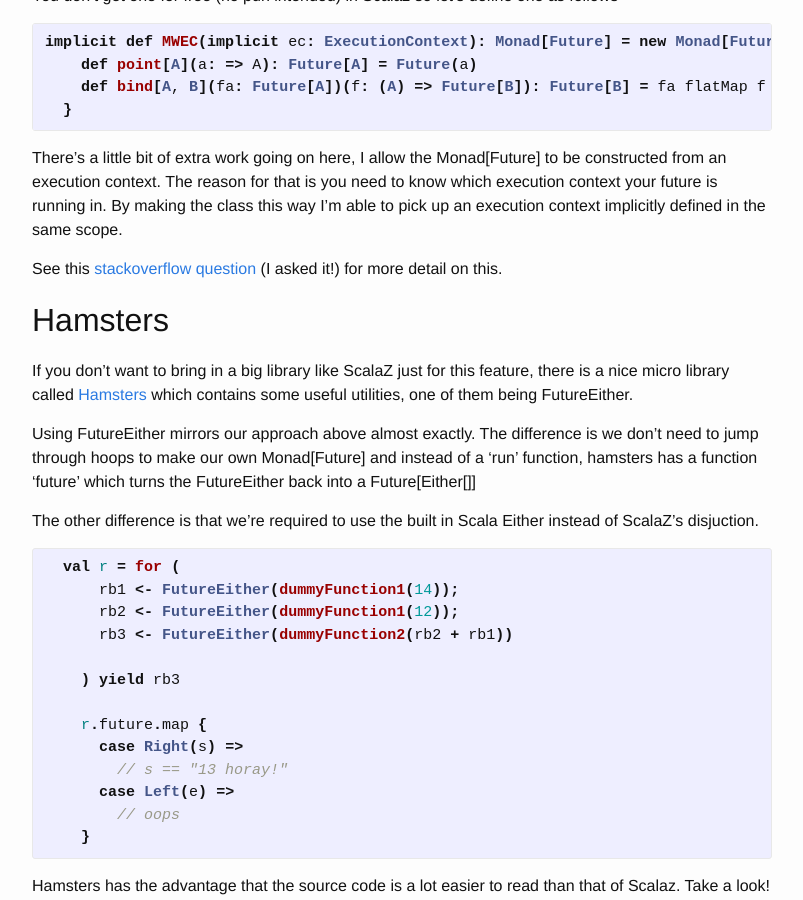
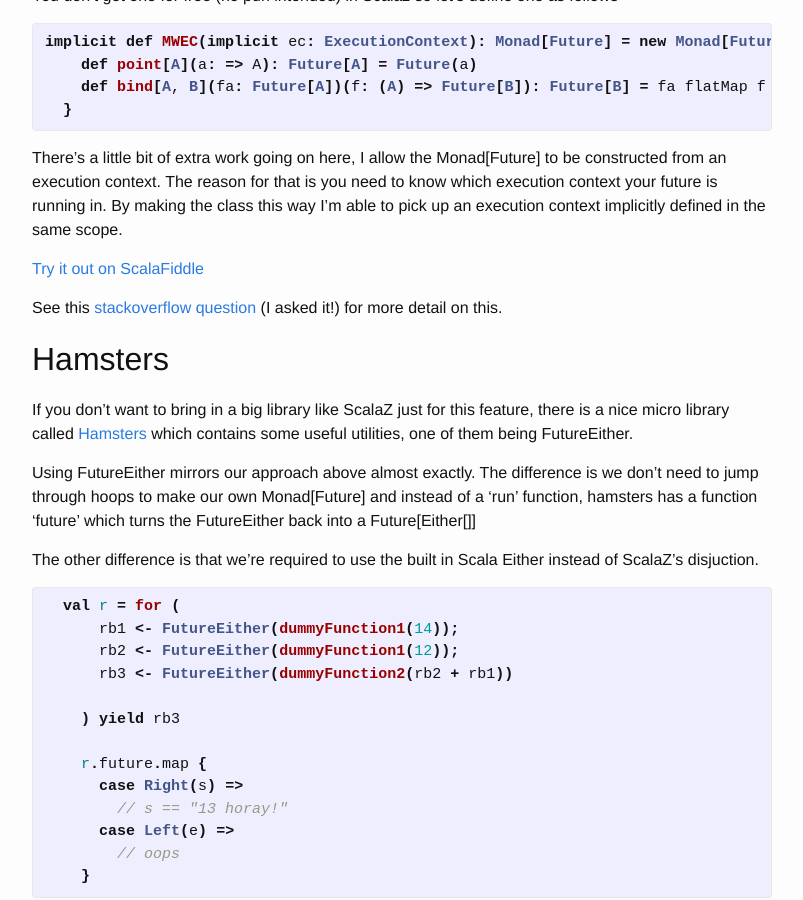
Before and after one commit to justinhj/justinhj.github.io, a Jekyll site: the page built from _posts/2017-06-03-future-either-and-monad-transformers.markdown, in a window 1280 px wide and 900 px high, scrolled down 3240 px. Shown: the whole window, without its empty margins (238-1041 px from the left). Built offline with Jekyll 4.4.1, drawn with Linux system fonts in a browser that asks for light colours; comment, search, counter and statistics services are not loaded.

Commit message:
Add scala fiddle

```diff
--- a/_posts/2017-06-03-future-either-and-monad-transformers.markdown
+++ b/_posts/2017-06-03-future-either-and-monad-transformers.markdown
@@ -165,6 +165,8 @@ implicit def MWEC(implicit ec: ExecutionContext): Monad[Future] = new Monad[Futu
 
 There's a little bit of extra work going on here, I allow the Monad[Future] to be constructed from an execution context. The reason for that is you need to know which execution context your future is running in. By making the class this way I'm able to pick up an execution context implicitly defined in the same scope.
 
+[Try it out on ScalaFiddle](https://scalafiddle.io/sf/drq65RX/9)
+
 See this [stackoverflow question](http://stackoverflow.com/questions/44039425/specifying-an-execution-context-for-monadfuture-when-using-eithert-in-scalaz-7) (I asked it!) for more detail on this.
 
 Hamsters
```
